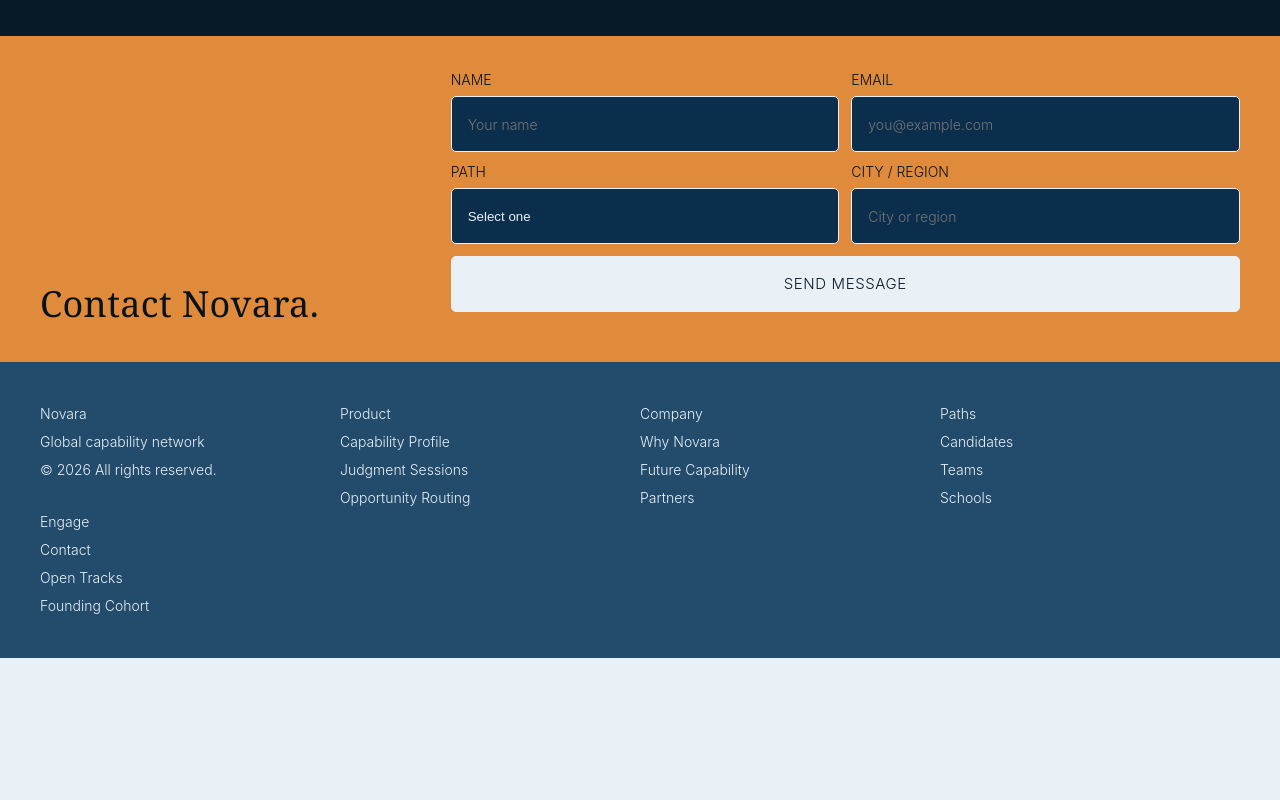
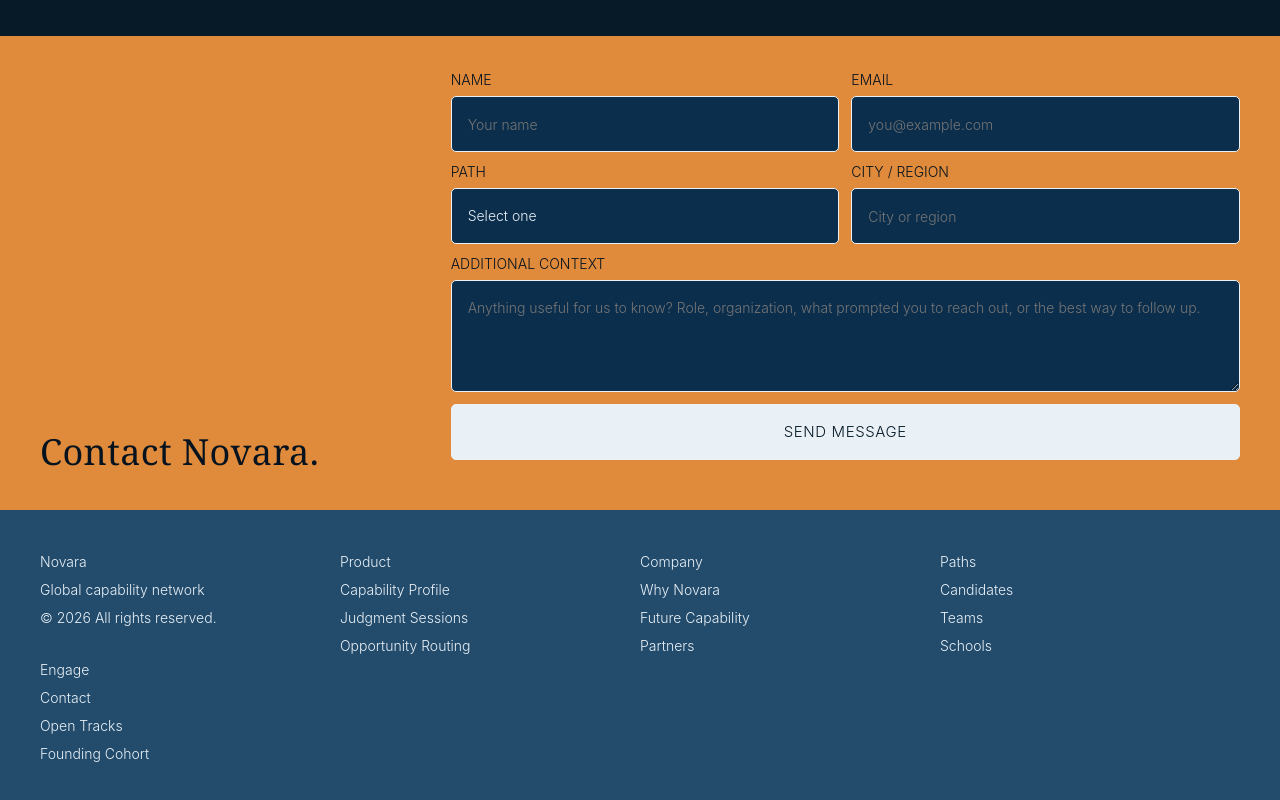
Before and after one commit to ricardozuloaga1/novara-website-source-code, a React (Vite) app: page / in a window 1280 px wide. Shown: the part 5031-5831 px from the top of the page. Before the commit the page ends 5689 px from the top, so only its background shows below. Built offline with nearby package versions, Linux system fonts and the light colour scheme.

Commit message:
Add contact context field

```diff
--- a/public/__forms.html
+++ b/public/__forms.html
@@ -20,6 +20,7 @@
         <option>Founding cohort pilot</option>
       </select>
       <input type="text" name="city_region" />
+      <textarea name="message"></textarea>
       <input name="bot-field" />
     </form>
   </body>
--- a/src/App.tsx
+++ b/src/App.tsx
@@ -1336,6 +1336,13 @@ function StayInLoop() {
             City / Region
             <input name="city_region" placeholder="City or region" type="text" required />
           </label>
+          <label className="context-field">
+            Additional context
+            <textarea
+              name="message"
+              placeholder="Anything useful for us to know? Role, organization, what prompted you to reach out, or the best way to follow up."
+            />
+          </label>
           <button className={submitted ? "is-submitted" : ""} type="submit">
             {submitted ? "Received" : "Send message"}
           </button>
--- a/src/styles.css
+++ b/src/styles.css
@@ -2156,14 +2156,27 @@ input {
   display: none;
 }
 
+.loop-inner .context-field {
+  grid-column: 1 / -1;
+}
+
 .loop-inner input,
-.loop-inner select {
+.loop-inner select,
+.loop-inner textarea {
   height: 56px;
   border: 1px solid var(--ink);
   border-radius: 5px;
   padding: 0 16px;
   background: var(--surface);
   color: var(--ink);
+  font: inherit;
+}
+
+.loop-inner textarea {
+  min-height: 112px;
+  padding: 16px;
+  line-height: 22px;
+  resize: vertical;
 }
 
 select {
```
